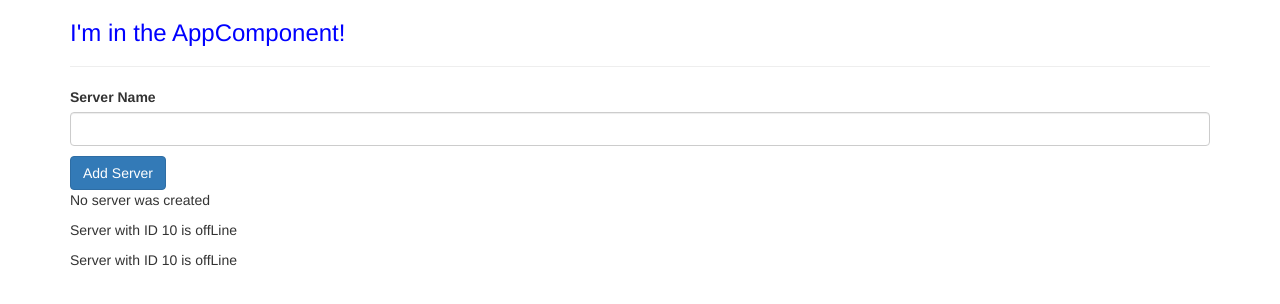
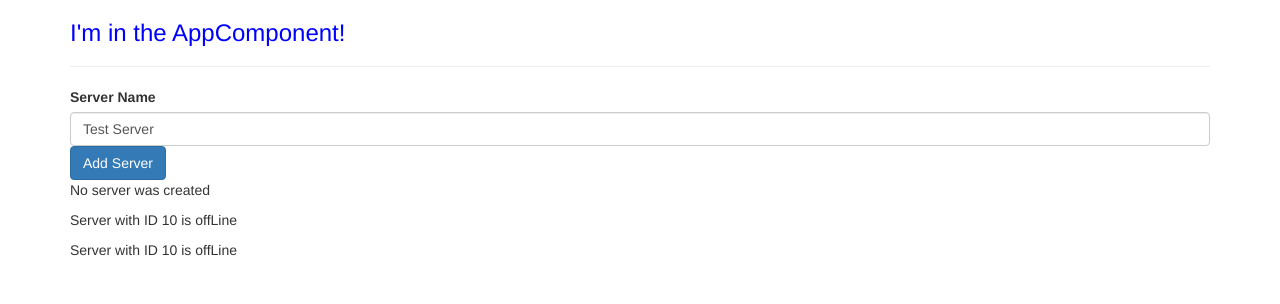
Before and after one commit to juliezimmer/first-angular6-project, an Angular app: page / in a window 1280 px wide. Shown: the top 304 px of the page. Built offline with nearby package versions, Linux system fonts and the light colour scheme.

Commit message:
added two way data binding to ServersComponent using ngModel

```diff
--- a/src/app/servers/servers.component.html
+++ b/src/app/servers/servers.component.html
@@ -1,26 +1,30 @@
 <label>Server Name</label>
-
-<!-- input allows the user to enter a server name -->
+<!--
 <input
    type="text"
    class="form-control"
    (input)="onUpdateServerName($event)">
+-->
 
-<!-- Output the serverName using string interpolation -->
+<!-- two-way data-binding -->
+<input
+   type="text"
+   class="form-control"
+   [(ngModel)]="serverName">
+
+<!--  string interpolation
 <p> {{ serverName }}</p>
+-->
 
-<!-- Button allows user to add a server
-     This is done using property binding.
-     The disabled attribute is being used to disable the button.
-     [disabled]="!allowNewServer" binds the 'Add Server' button to the allowNewServer property in the ServersComponent class.
--->
+<!-- Button adds a server using property binding. The disabled attribute is used to disable the button. -->
 <button
    class="btn btn-primary"
    [disabled]="!allowNewServer"
-   (click)="onCreateServer()"> Add Server </button>
+   (click)="onCreateServer()"> Add Server
+</button>
 
-<!-- {{ allowNewServer }} outputs the VALUE of the 'allownewServer' property -->
-<!-- [innerText]="allowNewServer" also outputs the value of the property
+<!-- {{ allowNewServer }} outputs the VALUE of the 'allownewServer' property.
+[innerText]="allowNewServer" also outputs the value of the property.
 <p [innerText]="allowNewServer"></p>  -->
 
 <p>{{ serverCreationStatus }}</p>
--- a/src/app/servers/servers.component.ts
+++ b/src/app/servers/servers.component.ts
@@ -11,7 +11,7 @@ export class ServersComponent implements OnInit {
    allowNewServer = false;
    serverCreationStatus = 'No server was created';
    // serverName starts out as an empty string, but will take in whatever is entered in the input field.
-   serverName = '';
+   serverName = 'Test Server';
 
 
    // The constructor is a method that is executed at the time that Angular creates the component.
@@ -27,7 +27,7 @@ export class ServersComponent implements OnInit {
 
    // method called from the DOM when 'Add Server' button is clicked. When the method is called, the serverStatusCreation property value is changed to 'Server was created'
    onCreateServer(){
-     this.serverCreationStatus = 'Server was created';
+     this.serverCreationStatus = `Server was created. Its name is ${this.serverName}`;
    }
 
    onUpdateServerName(event: any) {
```
